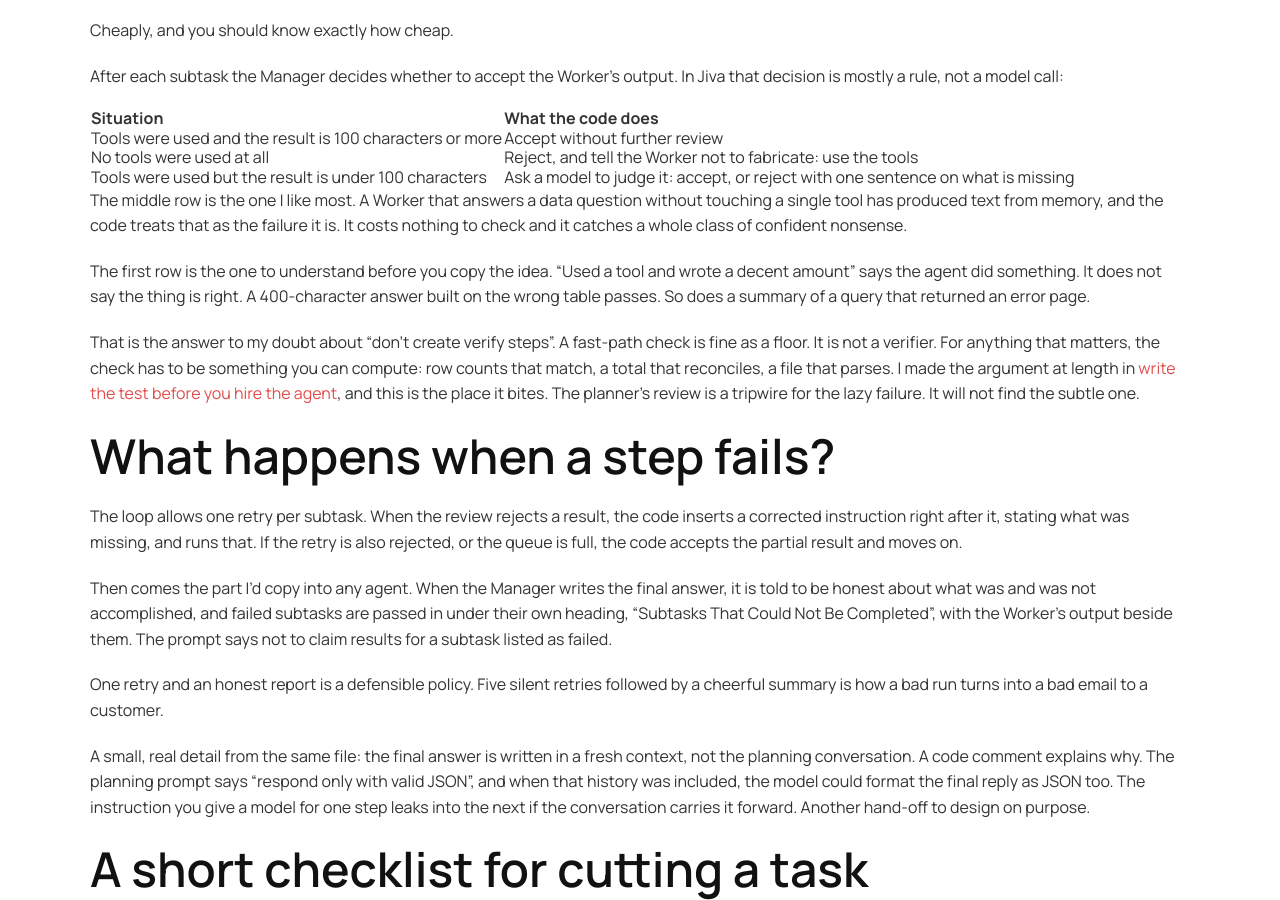
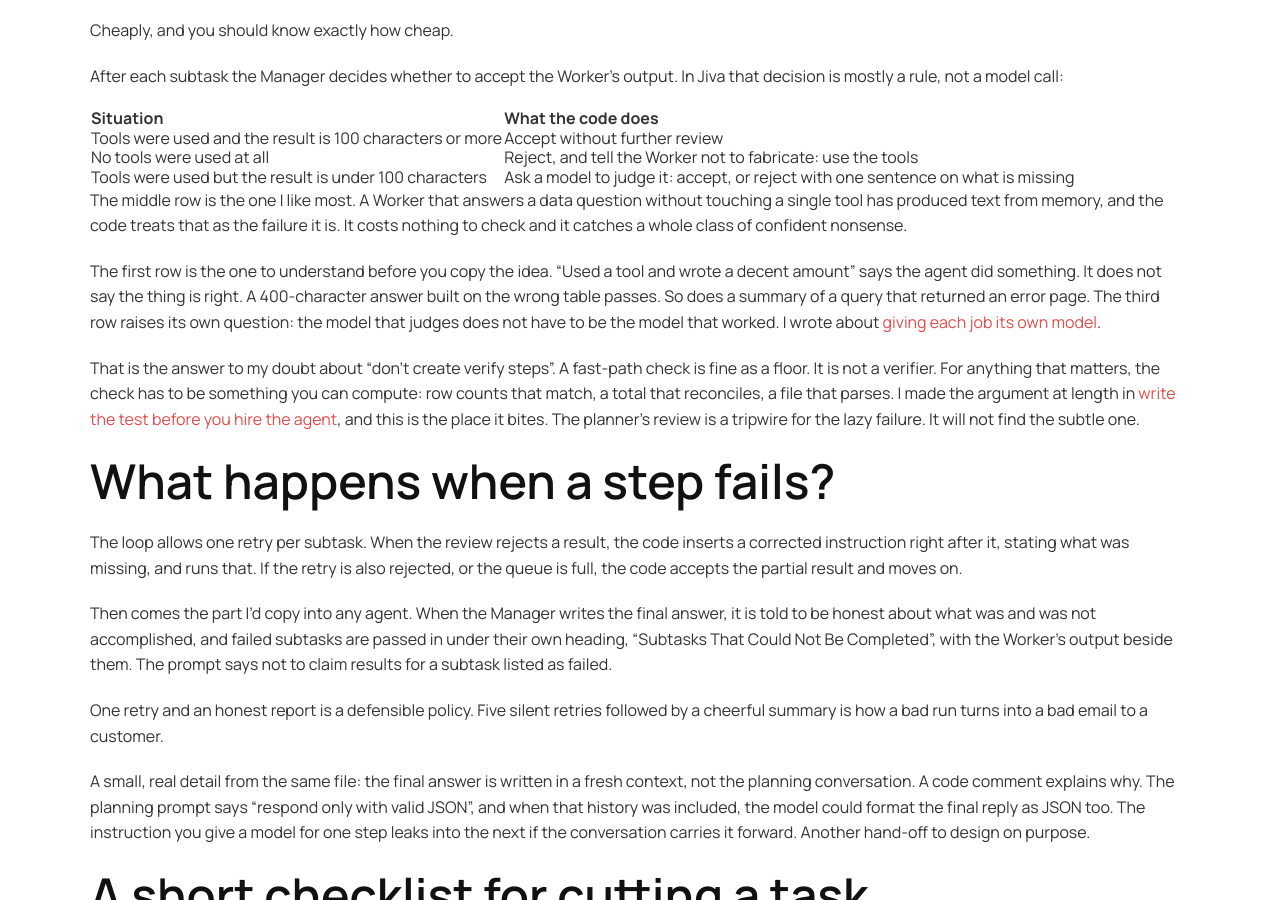
Before and after one commit to gritsa/www-gritsa.github.io, a Jekyll site: the page built from _posts/2026-11-11-split-a-task-for-an-ai-agent.md, in a window 1280 px wide and 900 px high, scrolled down 3000 px. Built offline with Jekyll 4.4.1, drawn with Linux system fonts in a browser that asks for light colours.

Commit message:
Link the split-a-task guide to the model-per-job essay

```diff
--- a/_posts/2026-11-11-split-a-task-for-an-ai-agent.md
+++ b/_posts/2026-11-11-split-a-task-for-an-ai-agent.md
@@ -60,7 +60,7 @@ After each subtask the Manager decides whether to accept the Worker's output. In
 
 The middle row is the one I like most. A Worker that answers a data question without touching a single tool has produced text from memory, and the code treats that as the failure it is. It costs nothing to check and it catches a whole class of confident nonsense.
 
-The first row is the one to understand before you copy the idea. "Used a tool and wrote a decent amount" says the agent did something. It does not say the thing is right. A 400-character answer built on the wrong table passes. So does a summary of a query that returned an error page.
+The first row is the one to understand before you copy the idea. "Used a tool and wrote a decent amount" says the agent did something. It does not say the thing is right. A 400-character answer built on the wrong table passes. So does a summary of a query that returned an error page. The third row raises its own question: the model that judges does not have to be the model that worked. I wrote about [giving each job its own model](/blog/2026/11/16/pick-a-model-for-each-job/).
 
 That is the answer to my doubt about "don't create verify steps". A fast-path check is fine as a floor. It is not a verifier. For anything that matters, the check has to be something you can compute: row counts that match, a total that reconciles, a file that parses. I made the argument at length in [write the test before you hire the agent](/blog/2026/10/12/write-the-test-before-you-hire-the-agent/), and this is the place it bites. The planner's review is a tripwire for the lazy failure. It will not find the subtle one.
 
```
